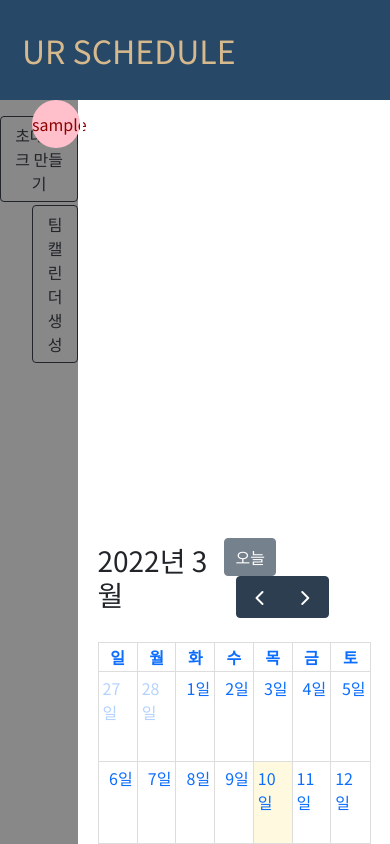
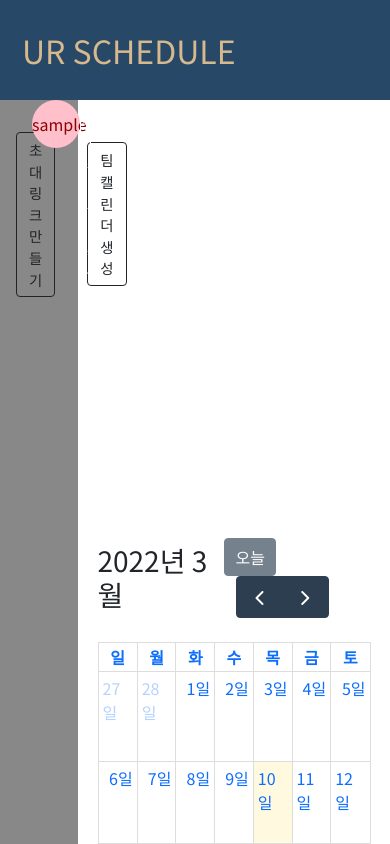
Before and after one commit to cpk0709/hanghae_9team_week1, a Flask app: template templates/main.html in a window 390 px wide. Run offline with Flask 2, Linux system fonts and the light colour scheme; the template is opened without the code that fills it: most values are stand-ins (such as "Sample title", 1, 10 or a date in 2020); a database or web service that is not in the repository returns one stand-in record (values such as "Sample title"); data that the repository does not hold is empty; some libraries are stand-ins or nearby versions.

Commit message:
edit layout

```diff
--- a/static/main.css
+++ b/static/main.css
@@ -1,28 +1,28 @@
-*{
+* {
     box-sizing: border-box;
     margin: 0;
     font-family: 'Noto Sans KR', sans-serif;
 }
 
-a{
+a {
     text-decoration: none;
 }
 
-button{
+button {
     border: none;
     cursor: pointer;
 }
 
-input{
+input {
     border: none;
 }
 
-input:focus{
+input:focus {
     outline: none;
 }
 
 /*header*/
-.nav{
+.nav {
     width: 100vw;
     height: 100px;
     background-color: #284868;
@@ -35,7 +35,7 @@ input:focus{
     z-index: 1000;
 }
 
-.logo{
+.logo {
     display: flex;
     height: 100%;
     align-items: center;
@@ -48,12 +48,12 @@ input:focus{
     color: #d6b98c;
 }
 
-.logo > a > span{
+.logo > a > span {
     display: inline-block;
     transform: translateX(-10px);
 }
 
-.user-menu{
+.user-menu {
     width: 15%;
     display: flex;
     justify-content: space-around;
@@ -61,7 +61,7 @@ input:focus{
     line-height: 48px;
 }
 
-.user-profile{
+.user-profile {
     height: 3rem;
     width: 3rem;
     border-radius: 100%;
@@ -70,9 +70,9 @@ input:focus{
     text-align: center;
 }
 
-.logout-btn{
+.logout-btn {
     background-color: transparent;
-    border:3px solid #fff;
+    border: 3px solid #fff;
     border-radius: 15px;
     color: #fff;
     padding: 0 1rem;
@@ -83,7 +83,7 @@ input:focus{
 
 /*content*/
 
-.content{
+.content {
     height: 100vh;
     padding-top: 100px;
     display: flex;
@@ -92,7 +92,7 @@ input:focus{
     position: relative;
 }
 
-.side-nav{
+.side-nav {
     position: fixed;
     left: 0;
     top: 100px;
@@ -101,7 +101,41 @@ input:focus{
     background-color: #888888;
 }
 
-.side-nav > ul{
+#side-btn-wrap{
+    display: flex;
+    background-color: transparent;
+    justify-content: space-around;
+    align-items: center;
+    position: relative;
+}
+
+#side-btn-wrap > button,#side-btn-wrap > ul > a > button{
+    font-size: 0.6em;
+    font-weight: 500;
+}
+
+#side-btn-wrap > ul > a > button{
+    transform: translateY(-2px);
+}
+
+.row.g-3{
+    position: absolute;
+    top:100%;
+    left: 10%;
+    background-color: rgba(0,0,0,0.6);
+    border-radius: 5px;
+    display: flex;
+    flex-direction: column;
+    align-items: center;
+}
+
+#calendar-nav > button {
+    width: 40%;
+    font-weight: 700;
+    font-size: 1em;
+}
+
+.side-nav > ul {
     list-style: none;
     padding: 1rem 0;
     width: 100%;
@@ -109,25 +143,32 @@ input:focus{
     text-align: center;
 }
 
-.side-nav > ul > li{
+.side-nav > ul > li {
     font-size: 1.5rem;
-    margin: 1rem 0;
+    margin: 1rem 1rem;
+    border-radius: 5px;
+    background-color: #b9ad9b;
 }
 
-.side-nav > ul > li > a{
+.side-nav > ul > li:hover {
+    background-color: #D6B98C;
+    transition: all 0.3s;
+}
+
+.side-nav > ul > li > a {
     color: #fff;
 }
 
-#calendar{
+#calendar {
     width: 70vw;
     margin: auto 0 0 25%;
 }
 
 /*데이터 입력 modal css*/
-.modal{
+.modal {
     z-index: 1000;
-    box-shadow: 0 10px 20px rgba(0,0,0,0.19), 0 6px 6px rgba(0,0,0,0.23);
-    position : fixed;
+    box-shadow: 0 10px 20px rgba(0, 0, 0, 0.19), 0 6px 6px rgba(0, 0, 0, 0.23);
+    position: fixed;
     top: 0;
     left: 0;
     width: 100%;
@@ -137,14 +178,14 @@ input:focus{
     align-items: center;
 }
 
-.modal__overlay{
-    background-color: rgba(0,0,0,0.6);
+.modal__overlay {
+    background-color: rgba(0, 0, 0, 0.6);
     width: 100%;
     height: 100%;
     position: absolute;
 }
 
-.modal__content{
+.modal__content {
     background-color: #fff;
     padding: 50px 100px;
     text-align: center;
@@ -153,22 +194,22 @@ input:focus{
     height: 50%;
     top: 0;
     border-radius: 10px;
-    box-shadow: 0 10px 20px rgba(0,0,0,0.19), 0 6px 6px rgba(0,0,0,0.23);
+    box-shadow: 0 10px 20px rgba(0, 0, 0, 0.19), 0 6px 6px rgba(0, 0, 0, 0.23);
     display: flex;
     flex-direction: column;
     justify-content: space-around;
     align-items: center;
 }
 
-.hidden{
+.hidden {
     display: none;
 }
 
-.modal__content > h1{
+.modal__content > h1 {
     margin-bottom: 2rem;
 }
 
-#sche_input,#edit_input{
+#sche_input, #edit_input {
     width: 90%;
     height: 40%;
     resize: none;
@@ -179,34 +220,60 @@ input:focus{
     border-radius: 5px;
 }
 
-#sche_input:focus{
+#sche_input:focus {
     outline: none;
 }
 
-.modal_btn_wrap{
+.modal_btn_wrap {
     width: 100%;
     display: flex;
     justify-content: space-around;
 }
 
-.modal_btn{
+.modal_btn {
     padding: 0.5rem 2rem;
     font-size: 1.3rem;
     font-weight: 700;
     border-radius: 5px;
 }
 
-#enter_btn:hover, #edit_btn:hover{
+#enter_btn:hover, #edit_btn:hover {
     background-color: #90e2ff;
     transition: all 0.3s;
 }
 
-#delete_btn:hover{
+#delete_btn:hover {
     background-color: pink;
     transition: all 0.3s;
 }
 
-#close_btn:hover{
+#close_btn:hover {
     background-color: #bcbcbc;
     transition: all 0.3s;
 }
+
+@media screen and (max-width: 965px) {
+    .logout-btn {
+        background-color: transparent;
+        border: 1px solid #fff;
+        border-radius: 10px;
+        color: #fff;
+        padding: 0 0.5rem;
+        font-size: 0.5rem;
+        font-weight: 500;
+        line-height: 43px;
+    }
+}
+
+@media screen and (max-width: 690px) {
+    .logout-btn {
+        background-color: transparent;
+        border: 1px solid #fff;
+        border-radius: 10px;
+        color: #fff;
+        padding: 0;
+        font-size: 0.4rem;
+        font-weight: 500;
+        line-height: 43px;
+    }
+}
--- a/templates/main.html
+++ b/templates/main.html
@@ -60,11 +60,14 @@
     <div class="content">
         <div class="side-nav">
             <ul id="calendar-nav">
+                <li id="side-btn-wrap">
                     <button type="button" class="btn btn-outline-dark" onclick="createInviteLink()">초대 링크 만들기</button>
                     <!--                <button type="button" class="btn btn-outline-dark" onclick="createCalendar()">캘린더 추가</button>-->
 
 
-                <ul class="menu" style="margin-top: 3px"><a><button type="button" class="btn btn-outline-dark">팀 캘린더 생성</button></a>
+                    <ul class="menu" style="margin-top: 3px"><a>
+                        <button type="button" class="btn btn-outline-dark">팀 캘린더 생성</button>
+                    </a>
                         <ul class="hide">
 
                             <form class="row g-3" style="margin-top: 5px">
@@ -73,12 +76,16 @@
                                     <input type="text" class="form-control" id="calendarTitle" placeholder="캘린더 제목">
                                 </div>
                                 <div class="col-auto">
-                                <button type="submit" class="btn btn-secondary mb-3" onclick="createCalendar()">Confirm calendar</button>
+                                    <button type="submit" class="btn btn-secondary mb-3" onclick="createCalendar()">
+                                        Confirm calendar
+                                    </button>
                                 </div>
                             </form>
 
                         </ul>
                     </ul>
+                </li>
+
             </ul>
         </div>
 
```
Lines whose indentation alone changed are shown as unchanged.
